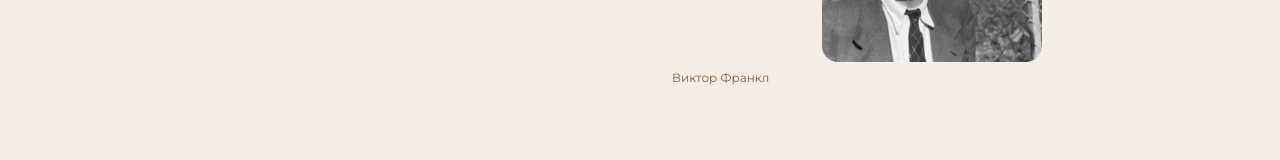
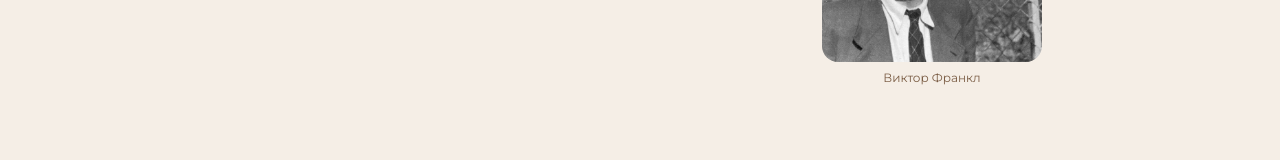
Before and after one commit to avorasho-a11y/logoswithvalery, a Next.js app: page / in a window 1280 px wide. Shown: the part 4889-5049 px from the top of the page. Built offline with nearby package versions, Linux system fonts and the light colour scheme.

Commit message:
Center Frankl caption, fix CSS layer order for text-center override

```diff
--- a/app/components/Logotherapy.tsx
+++ b/app/components/Logotherapy.tsx
@@ -66,7 +66,7 @@ export default function Logotherapy() {
               alt="Виктор Франкл"
               className="w-full max-w-[220px] mx-auto object-cover grayscale rounded-2xl"
             />
-            <p className="text-xs text-muted mt-2">Виктор Франкл</p>
+            <p className="text-xs text-muted mt-2 text-center">Виктор Франкл</p>
           </div>
         </div>
       </div>
--- a/app/globals.css
+++ b/app/globals.css
@@ -25,8 +25,10 @@ h1, h2, h3, h4 {
   font-weight: 600;
 }
 
-p:not(.section-label) {
-  text-align: justify;
+@layer base {
+  p:not(.section-label) {
+    text-align: justify;
+  }
 }
 
 /* Small uppercase section labels */
```
